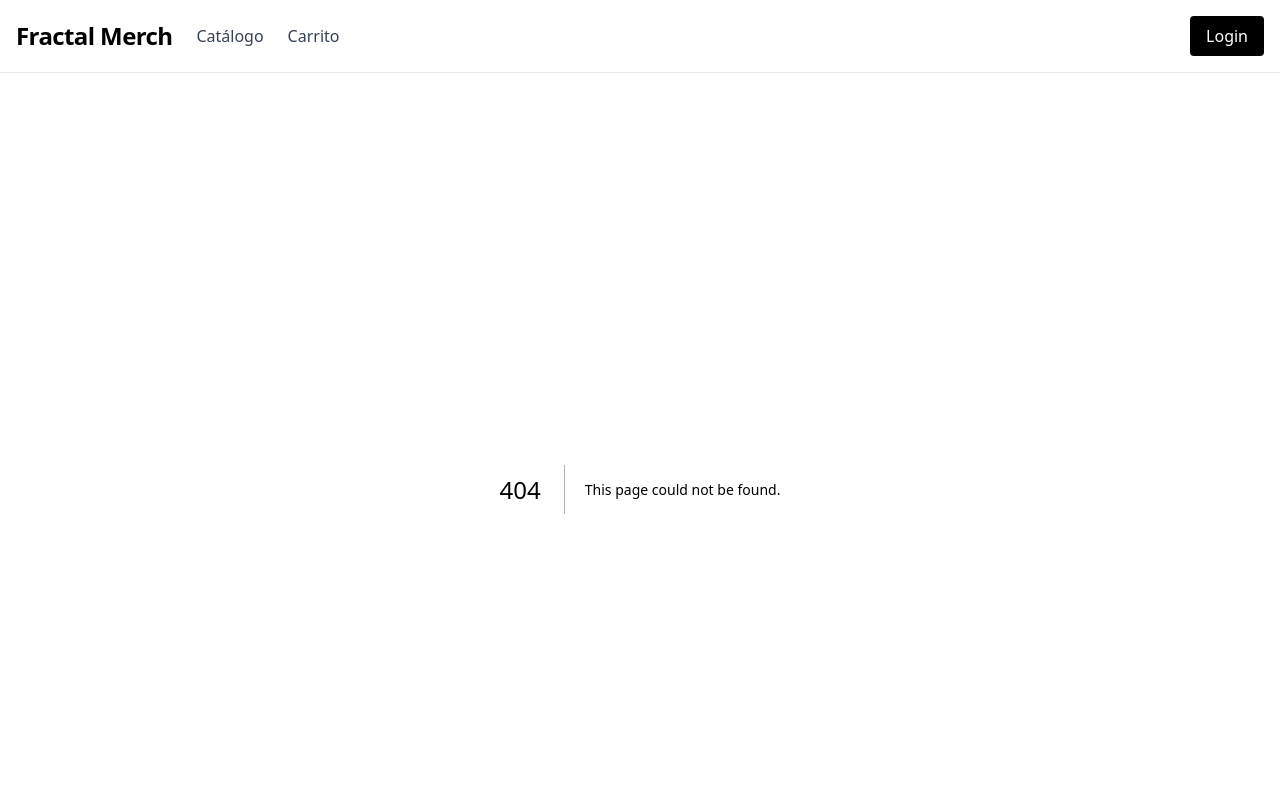
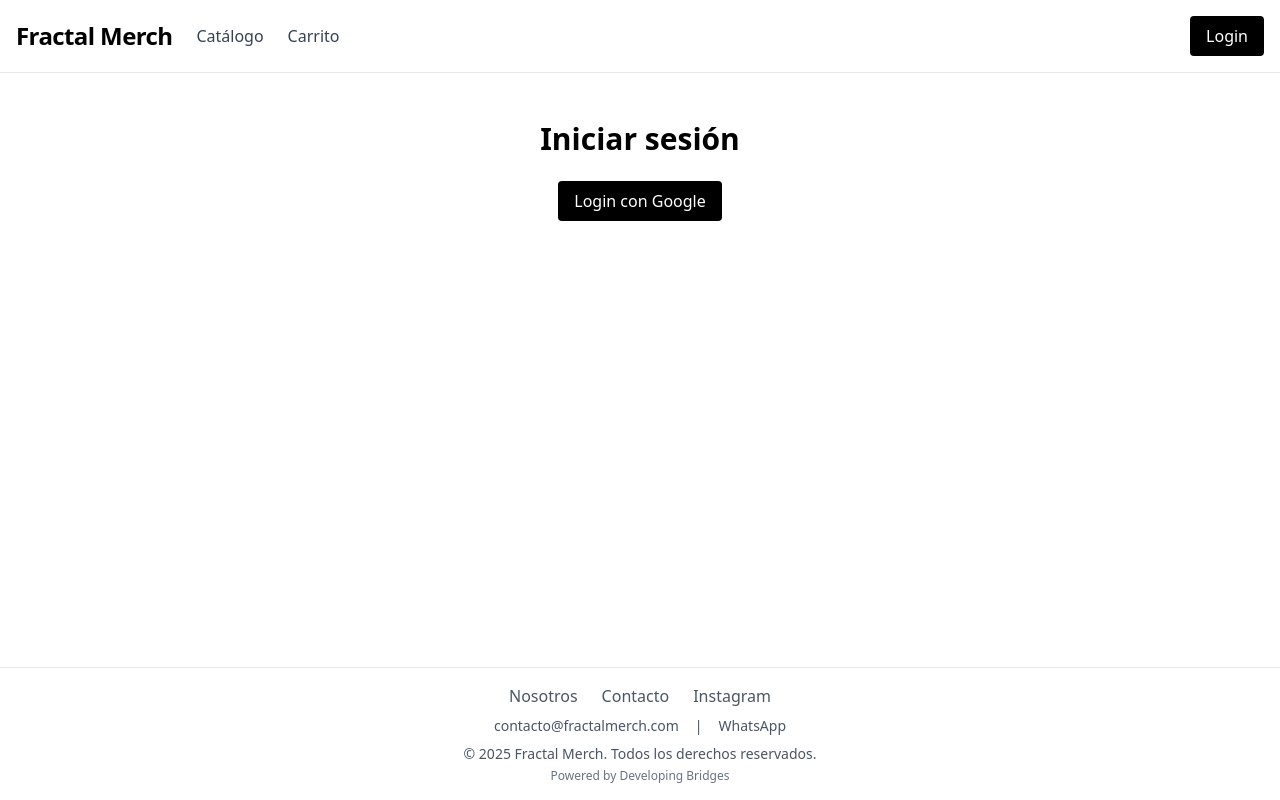
Before and after one commit to CaimanBrujo/fractal-merch, a Next.js app: page /login in a window 1280 px wide. Before the commit this address had no page. Shown: the top 800 px of the page. Built offline with nearby package versions, Linux system fonts and the light colour scheme; no server answers.

Commit message:
feat: implement Google login, migrate to @supabase/ssr, and update Navbar

```diff
--- a/app/catalog/page.tsx
+++ b/app/catalog/page.tsx
@@ -1,10 +1,12 @@
 'use client';
 
 import React, { useEffect, useState } from 'react';
-import { supabase } from '@/lib/supabaseClient';
+import { createSupabaseClient } from '@/lib/supabaseClient';
 import ProductCard from '@/components/ProductCard';
 
 export default function CatalogPage() {
+  const supabase = createSupabaseClient();
+
   const [products, setProducts] = useState<any[]>([]);
   const [loading, setLoading] = useState(true);
   const [error, setError] = useState<string | null>(null);
@@ -22,7 +24,7 @@ export default function CatalogPage() {
     };
 
     fetchProducts();
-  }, []);
+  }, [supabase]);
 
   if (loading) return <p className="p-4">Cargando productos...</p>;
   if (error) return <p className="p-4 text-red-500">{error}</p>;
--- /dev/null
+++ b/app/login/page.tsx
@@ -0,0 +1,28 @@
+'use client';
+
+import { createSupabaseClient } from '@/lib/supabaseClient';
+
+export default function LoginPage() {
+  const supabase = createSupabaseClient();
+
+  const handleLogin = async () => {
+    const { error } = await supabase.auth.signInWithOAuth({
+      provider: 'google',
+    });
+    if (error) {
+      console.error('❌ Error al iniciar sesión:', error.message);
+    }
+  };
+
+  return (
+    <div className="p-8 flex flex-col items-center justify-center">
+      <h1 className="text-3xl font-bold mb-6">Iniciar sesión</h1>
+      <button
+        onClick={handleLogin}
+        className="px-4 py-2 bg-black text-white rounded hover:bg-gray-800 transition-colors"
+      >
+        Login con Google
+      </button>
+    </div>
+  );
+}
--- a/app/test/page.tsx
+++ /dev/null
@@ -1,38 +0,0 @@
-'use client';
-
-import { supabase } from '@/lib/supabaseClient';
-import { useEffect, useState } from 'react';
-
-export default function TestPage() {
-  const [products, setProducts] = useState<any[]>([]);
-  const [error, setError] = useState<string | null>(null);
-
-  useEffect(() => {
-    const fetchProducts = async () => {
-      const { data, error } = await supabase.from('products').select('*');
-      if (error) {
-        console.error('❌ Error:', error);
-        setError('❌ Error al conectar a Supabase');
-      } else {
-        console.log('✅ Data:', data);
-        setProducts(data);
-      }
-    };
-
-    fetchProducts();
-  }, []);
-
-  return (
-    <div className="p-4">
-      <h1 className="text-2xl font-bold mb-4">Test Supabase</h1>
-      {error && <p className="text-red-500">{error}</p>}
-      <ul className="space-y-2">
-        {products.map((p) => (
-          <li key={p.id} className="border p-2 rounded">
-            <strong>{p.name}</strong> - ${p.price}
-          </li>
-        ))}
-      </ul>
-    </div>
-  );
-}
--- a/components/Navbar.tsx
+++ b/components/Navbar.tsx
@@ -8,7 +8,6 @@ import Button from './Button';
 export default function Navbar() {
   return (
     <nav className="flex justify-between items-center p-4 border-b border-gray-200">
-      {/* Left: Logo + Catalog */}
       <div className="flex items-center gap-6">
         <Link href="/" className="text-2xl font-bold">
           <Logo />
@@ -21,9 +20,10 @@ export default function Navbar() {
         </Link>
       </div>
 
-      {/* Right: Login */}
       <div className="flex items-center gap-2">
-        <Button variant="primary">Login</Button>
+        <Link href="/login">
+          <Button variant="primary">Login</Button>
+        </Link>
       </div>
     </nav>
   );
--- a/lib/supabaseClient.ts
+++ b/lib/supabaseClient.ts
@@ -1,6 +1,8 @@
-import { createClient } from '@supabase/supabase-js';
+import { createBrowserClient } from '@supabase/ssr';
 
-const supabaseUrl = process.env.NEXT_PUBLIC_SUPABASE_URL!;
-const supabaseAnonKey = process.env.NEXT_PUBLIC_SUPABASE_ANON_KEY!;
-
-export const supabase = createClient(supabaseUrl, supabaseAnonKey);
+export const createSupabaseClient = () => {
+  return createBrowserClient(
+    process.env.NEXT_PUBLIC_SUPABASE_URL!,
+    process.env.NEXT_PUBLIC_SUPABASE_ANON_KEY!,
+  );
+};
--- a/package.json
+++ b/package.json
@@ -22,6 +22,7 @@
   },
   "homepage": "https://github.com/CaimanBrujo/template-next.js#readme",
   "dependencies": {
+    "@supabase/ssr": "^0.6.1",
     "@supabase/supabase-js": "^2.51.0",
     "next": "^15.3.5",
     "react": "^19.1.0",
```
Also changed, not shown: 1 other file (tests, documents, lock files or other folders).
